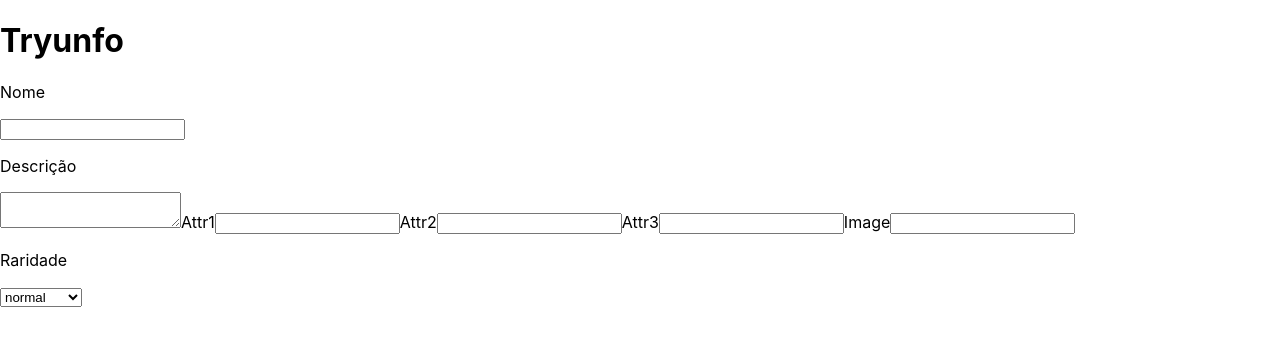
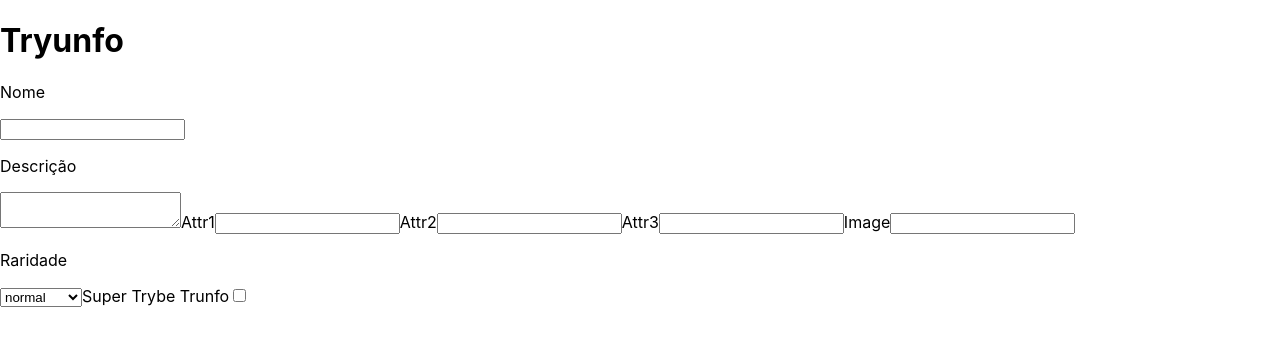
Before and after one commit to roberiodutra/tryunfo, a React (Create React App) app: page / in a window 1280 px wide. Shown: the top 346 px of the page. Built offline with nearby package versions, Linux system fonts and the light colour scheme.

Commit message:
feat: Cria o componente TrunfoCheckBox

```diff
--- a/src/components/Form.js
+++ b/src/components/Form.js
@@ -4,6 +4,7 @@ import TextArea from './TextArea';
 import CardAttributes from './CardAttributes';
 import ImageInput from './ImageInput';
 import SelectInput from './SelectInput';
+import TrunfoCheckBox from './TrunfoCheckBox';
 
 class Form extends Component {
   render() {
@@ -14,6 +15,7 @@ class Form extends Component {
         <CardAttributes />
         <ImageInput />
         <SelectInput />
+        <TrunfoCheckBox />
       </form>
     );
   }
--- a/src/components/SelectInput.js
+++ b/src/components/SelectInput.js
@@ -11,7 +11,7 @@ class SelectInput extends Component {
         <select
           value={ cardRarity }
           onChange={ onInputChange }
-          id={ cardRarity }
+          id="cardRarity"
           data-testid="rare-input"
         >
           {rarity.map((el, index) => (
--- /dev/null
+++ b/src/components/TrunfoCheckBox.js
@@ -0,0 +1,27 @@
+import React, { Component } from 'react';
+import PropTypes from 'prop-types';
+
+class TrunfoCheckBox extends Component {
+  render() {
+    const { cardTrunfo, onInputChange } = this.props;
+    return (
+      <label htmlFor="cardTrunfo">
+        Super Trybe Trunfo
+        <input
+          checked={ cardTrunfo }
+          onChange={ onInputChange }
+          id="cardTrunfo"
+          type="checkbox"
+          data-testid="trunfo-input"
+        />
+      </label>
+    );
+  }
+}
+
+TrunfoCheckBox.propTypes = {
+  cardTrunfo: PropTypes.bool,
+  onInputChange: PropTypes.func,
+}.isRequired;
+
+export default TrunfoCheckBox;
```
